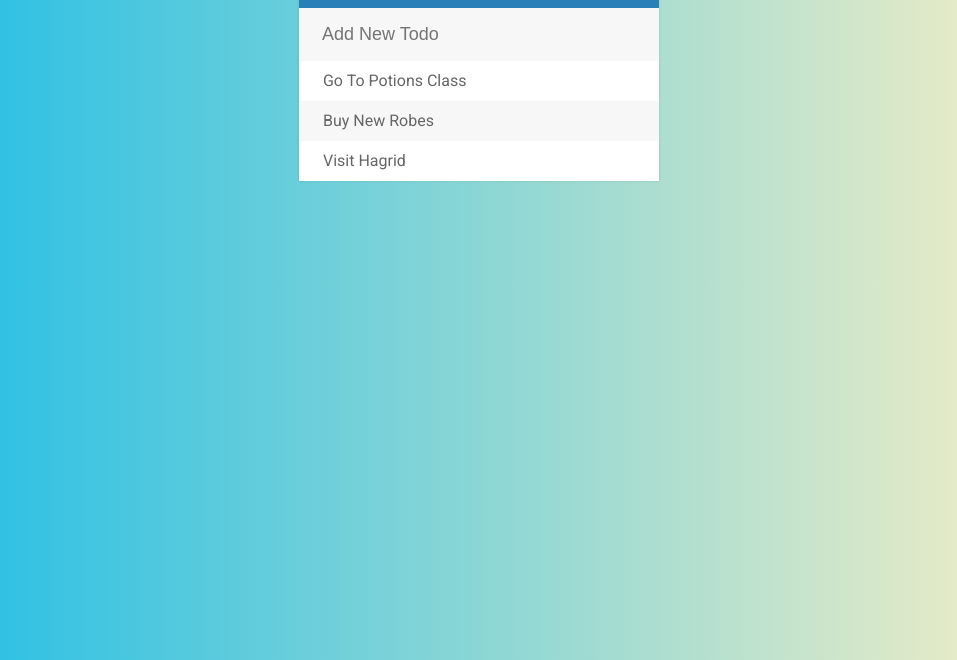
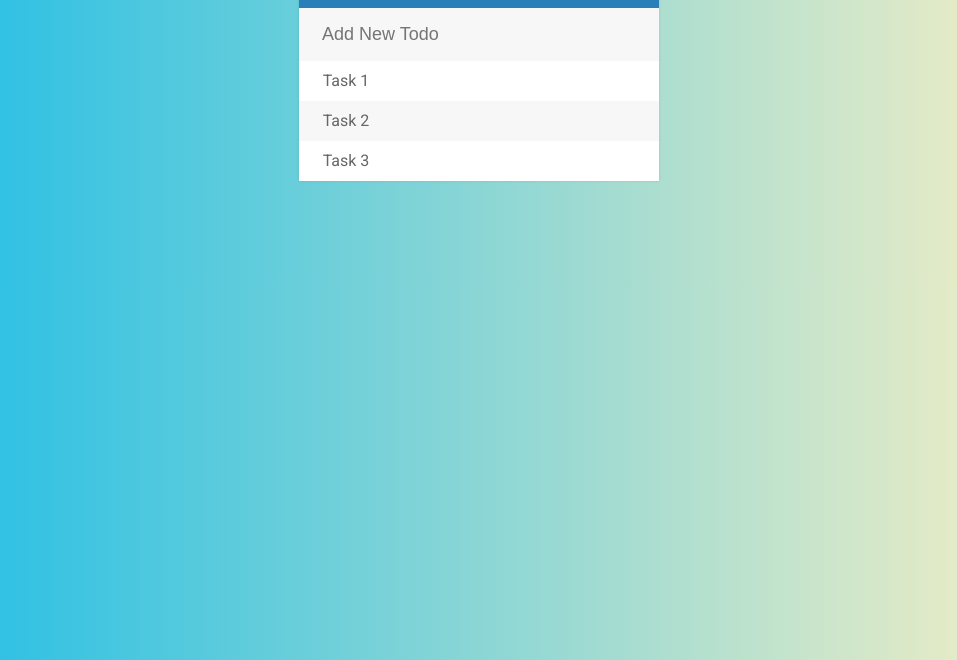
Before and after one commit to KaticNikola/Todo-List-jQuery, a plain HTML site: page index.html in a window 1280 px wide. Shown: the part 140-800 px from the top of the page, without its empty margins (161-1118 px from the left). Drawn offline with Linux system fonts and the light colour scheme.

Commit message:
Update index.html

```diff
--- a/index.html
+++ b/index.html
@@ -16,9 +16,9 @@
 		<input type="text" placeholder="Add New Todo">
 
 		<ul>
-			<li><span><i class="fa fa-trash"></i></span> Go To Potions Class</li>
-			<li><span><i class="fa fa-trash"></i></span> Buy New Robes</li>
-			<li><span><i class="fa fa-trash"></i></span> Visit Hagrid</li>
+			<li><span><i class="fa fa-trash"></i></span> Task 1</li>
+			<li><span><i class="fa fa-trash"></i></span> Task 2</li>
+			<li><span><i class="fa fa-trash"></i></span> Task 3</li>
 		</ul>
 	</div>
 
```
